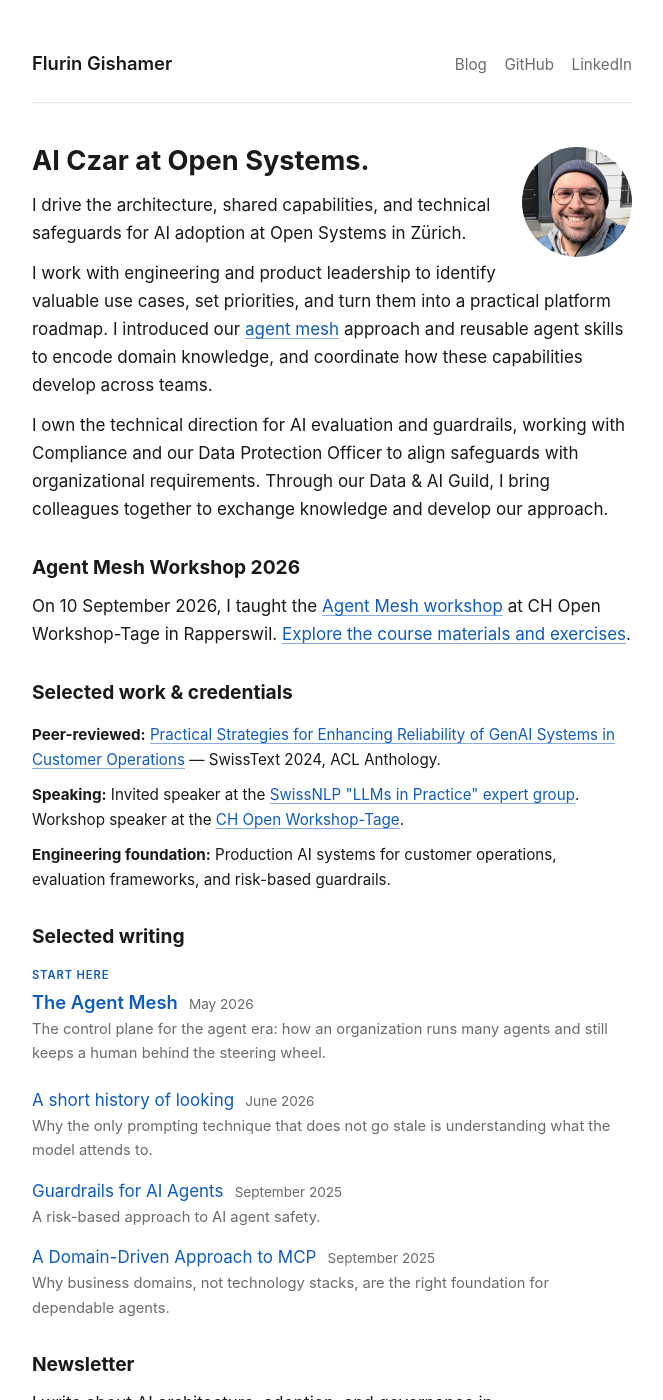
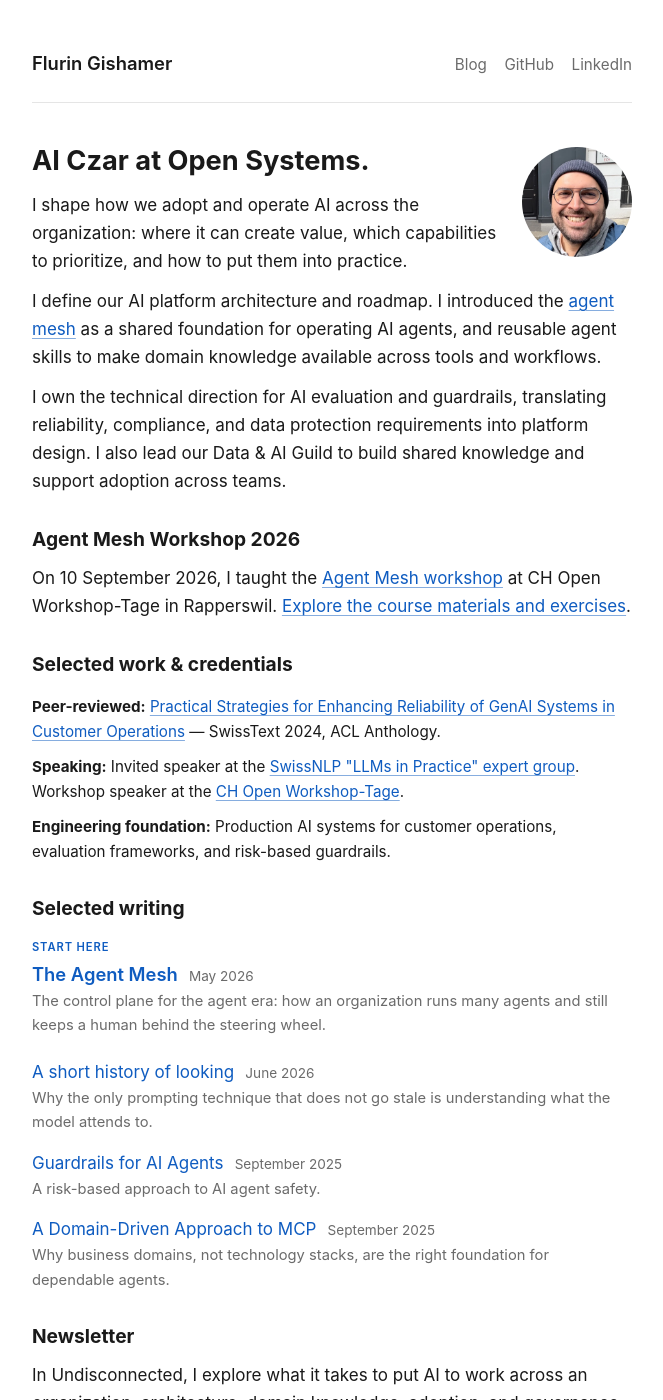
Before and after one commit to gishamer/gishamer.github.io, a Jekyll site: the page built from index.md, in a window 1280 px wide and 1400 px high. Shown: the whole window, without its empty margins (308-971 px from the left). Built offline with Jekyll 4.4.1, drawn with Linux system fonts in a browser that asks for light colours; some of the changed text lies outside the part shown.

Commit message:
Refine homepage leadership narrative

```diff
--- a/_config.yml
+++ b/_config.yml
@@ -1,6 +1,6 @@
 title: Flurin Gishamer
 seo_title: "Flurin Gishamer — AI Czar at Open Systems"
-description: "AI Czar at Open Systems in Zürich. Driving AI platform architecture, shared capabilities, and technical safeguards. Writing on AI adoption and governance."
+description: "Flurin Gishamer, AI Czar at Open Systems in Zürich. AI platform architecture, adoption, and technical governance. Author of Undisconnected."
 url: "https://www.gishamer.io"
 baseurl: ""
 repository: gishamer/gishamer.github.io
--- a/index.md
+++ b/index.md
@@ -9,11 +9,11 @@ layout: default
 
 # AI Czar at Open Systems.
 
-I drive the architecture, shared capabilities, and technical safeguards for AI adoption at Open Systems in Zürich.
+I shape how we adopt and operate AI across the organization: where it can create value, which capabilities to prioritize, and how to put them into practice.
 
-I work with engineering and product leadership to identify valuable use cases, set priorities, and turn them into a practical platform roadmap. I introduced our [agent mesh](https://www.undisconnected.blog/p/the-agent-mesh) approach and reusable agent skills to encode domain knowledge, and coordinate how these capabilities develop across teams.
+I define our AI platform architecture and roadmap. I introduced the [agent mesh](https://www.undisconnected.blog/p/the-agent-mesh) as a shared foundation for operating AI agents, and reusable agent skills to make domain knowledge available across tools and workflows.
 
-I own the technical direction for AI evaluation and guardrails, working with Compliance and our Data Protection Officer to align safeguards with organizational requirements. Through our Data & AI Guild, I bring colleagues together to exchange knowledge and develop our approach.
+I own the technical direction for AI evaluation and guardrails, translating reliability, compliance, and data protection requirements into platform design. I also lead our Data & AI Guild to build shared knowledge and support adoption across teams.
 
 ## Agent Mesh Workshop 2026
 
@@ -59,7 +59,7 @@ On 10 September 2026, I taught the [Agent Mesh workshop](https://pretalx.com/wor
 ## Newsletter
 {: #subscribe}
 
-I write about AI architecture, adoption, and governance in Undisconnected: how organizations put AI to work, preserve domain knowledge, and keep systems reliable and accountable. It connects organizational decisions with the engineering that makes them possible.
+In Undisconnected, I explore what it takes to put AI to work across an organization: architecture, domain knowledge, adoption, and governance. I connect these decisions with the engineering needed to make systems dependable.
 
 <div class="subscribe-embed">
   <iframe src="https://fluringishamer.substack.com/embed" width="100%" height="150" title="Subscribe to Undisconnected" frameborder="0" scrolling="no"></iframe>
@@ -69,4 +69,4 @@ I write about AI architecture, adoption, and governance in Undisconnected: how o
 
 ## Elsewhere
 
-My professional work is proprietary, but you can find open-source experiments on [GitHub](https://github.com/gishamer) and connect with me on [LinkedIn](https://www.linkedin.com/in/fluringishamer/).
+Explore my open-source experiments on [GitHub](https://github.com/gishamer) or connect with me on [LinkedIn](https://www.linkedin.com/in/fluringishamer/).
```
